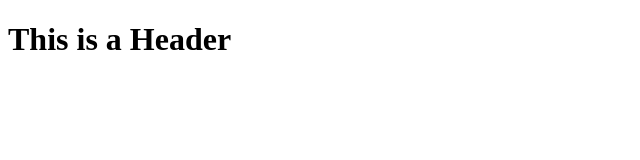
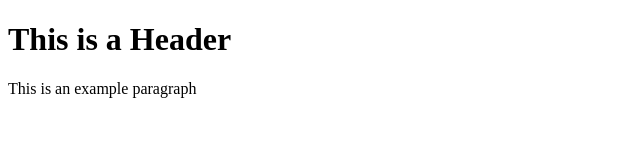
Before and after one commit to KevinPFleming/git-test, a plain HTML site: page index.html in a window 1280 px wide. Shown: the whole page, without its empty margins (0-640 px from the left). Drawn offline with Linux system fonts and the light colour scheme.

Commit message:
Second commit

```diff
--- a/index.html
+++ b/index.html
@@ -2,5 +2,8 @@
 <html>
     <body>
         <h1>This is a Header</h1>
+        <p>
+            This is an example paragraph
+        </p>
     </body>
 </html>
```
